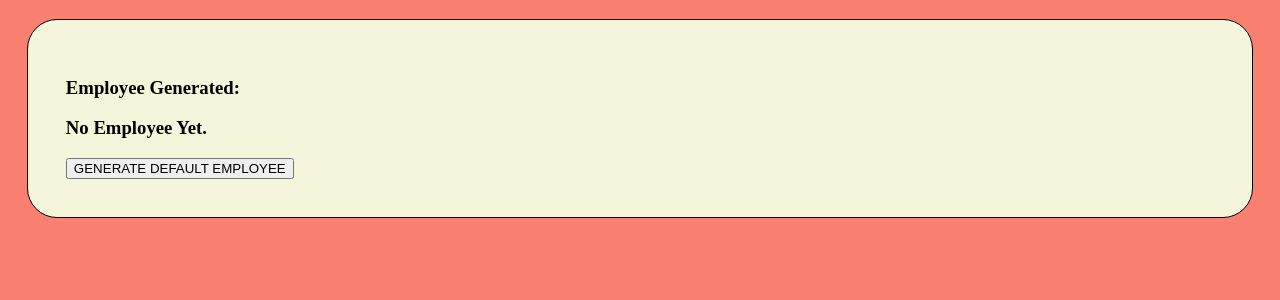
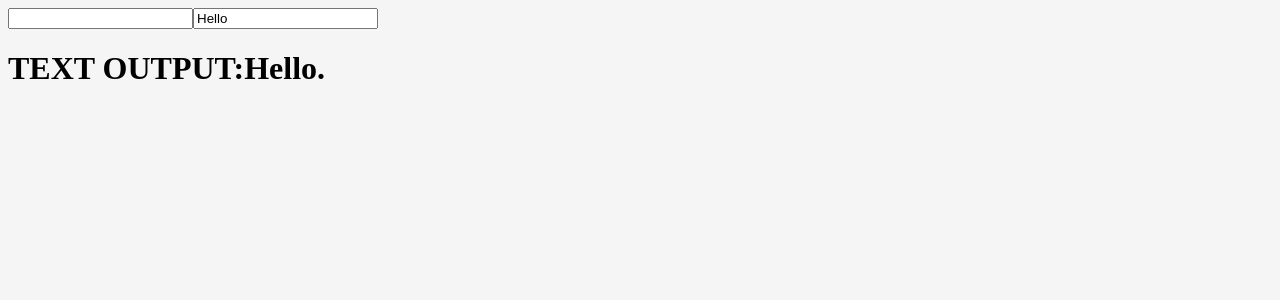
Before and after one commit to dho1115/fictional-business, an Angular app: page / in a window 1280 px wide. Shown: the top 300 px of the page. Built offline with nearby package versions, Linux system fonts and the light colour scheme.

Commit message:
two way data binding.

```diff
--- /dev/null
+++ b/src/app/TwoWayDatabinding-ngModel/ng-model/ng-model.component.html
@@ -0,0 +1,3 @@
+<input type="text" />
+
+{{name !== "" && <h1>HELLO, {{name}}</h1>}}
--- /dev/null
+++ b/src/app/TwoWayDatabinding-ngModel/ng-model/ng-model.component.ts
@@ -0,0 +1,21 @@
+import { Component, OnInit } from '@angular/core';
+
+@Component({
+  selector: 'app-ng-model',
+  templateUrl: './ng-model.component.html',
+  styleUrls: ['./ng-model.component.css']
+})
+export class NgModelComponent implements OnInit {
+
+  constructor() { }
+
+  ngOnInit(): void {
+  }
+
+  name=""
+
+  greeting() {
+
+  }
+
+}
--- a/src/app/app.component.html
+++ b/src/app/app.component.html
@@ -1,3 +1,3 @@
 
 
-<app-employee></app-employee>
+<app-input></app-input>
--- a/src/app/app.module.ts
+++ b/src/app/app.module.ts
@@ -5,12 +5,16 @@ import { FormsModule } from '@angular/forms';
 import { AppComponent } from './app.component';
 import { MiscellaneousComponent } from './miscellaneous/miscellaneous.component';
 import { EmployeeComponent } from './employee/employee.component';
+import { InputComponent } from './input/input.component';
+import { NgModelComponent } from './TwoWayDatabinding-ngModel/ng-model/ng-model.component';
 
 @NgModule({
   declarations: [
     AppComponent,
     MiscellaneousComponent,
-    EmployeeComponent
+    EmployeeComponent,
+    InputComponent,
+    NgModelComponent
   ],
   imports: [
     BrowserModule,
--- a/src/app/employee/employee.component.html
+++ b/src/app/employee/employee.component.html
@@ -1,10 +1,16 @@
 
 <section class="employee">
   <h3>Employee Generated:</h3>
+
   <div>
+    <label for="employee">ADD EMPLOYEE HERE.</label>
+    <input type="text" name="employee" id="employee" [(ngModel)]="employeeName" />
+  </div>
+  <h3>EMPLOYEE: {{employeeName}}</h3>
+  <h3>{{this.displayEmployee ? employeeName : ''}}</h3>
+  <h1 [innerText]="employeeName ? employeeName: 'NO EMPLOYEE NAME.'"></h1>
 
-  </div>
-  <h3>{{employeeName}}</h3>
+  <button (click)="generateDefaultEmployee()">{{this.displayEmployee ? 'HIDE EMPLOYEE': 'GENERATE DEFAULT EMPLOYEE'}}</button>
 
-  <button (click)="generateDefaultEmployee()">GENERATE DEFAULT EMPLOYEE</button>
+  <button [disabled]="this.employeeName == ''" (click)="reset()">DELETE EMPLOYEE</button>
 </section>
--- a/src/app/employee/employee.component.ts
+++ b/src/app/employee/employee.component.ts
@@ -7,15 +7,30 @@ import { Component, OnInit } from '@angular/core';
 })
 export class EmployeeComponent implements OnInit {
 
-  constructor() { }
+  constructor() {
+
+  }
 
   ngOnInit(): void {
   }
+  //===== START: Variables. =====
+  employeeName = ""
+  displayEmployee = false;
+  //===== END: Variables. =====
 
-  employeeName = 'No Employee Yet.';
+  //===== START: Functions. =====
+  resetEmployee() {
+    this.displayEmployee= false;
+    return this.employeeName;
+  }
 
   generateDefaultEmployee() {
-    this.employeeName = this.employeeName == 'No Employee Yet' ? 'Jamie' : 'No Employee Yet';
+    this.displayEmployee = !this.displayEmployee;
+    console.log({ employee: this.employeeName });
   }
 
+  reset() {
+    this.employeeName = '';
+  }
+  //===== END: Functions. =====
 }
--- /dev/null
+++ b/src/app/input/input.component.html
@@ -0,0 +1,4 @@
+ <input type='text' (input)="onInput($event)" />
+ <input type="text" [(ngModel)]="textOutput" />
+
+<h1>TEXT OUTPUT:{{textOutput}}.</h1>
--- /dev/null
+++ b/src/app/input/input.component.ts
@@ -0,0 +1,26 @@
+import { Component, OnInit } from '@angular/core';
+
+@Component({
+  selector: 'app-input',
+  templateUrl: './input.component.html',
+  styleUrls: ['./input.component.css']
+})
+export class InputComponent implements OnInit {
+
+  constructor() {
+
+  }
+
+  ngOnInit(): void {
+
+  }
+  disabled = true;
+  textOutput = "Hello";
+
+  onInput(event: any) {
+    console.log("OUTPUT: " + (<HTMLInputElement>event.target).value);
+    this.textOutput = (<HTMLInputElement>event.target).value;
+    return this.textOutput
+  }
+
+}
--- a/src/styles.css
+++ b/src/styles.css
@@ -1,5 +1,5 @@
 /* You can add global styles to this file, and also import other style files */
 
 body {
-  background-color: salmon
+  background-color: whitesmoke
 }
```
Also changed, not shown: src/app/TwoWayDatabinding-ngModel/ng-model/ng-model.component.css (added), src/app/input/input.component.css (added).
